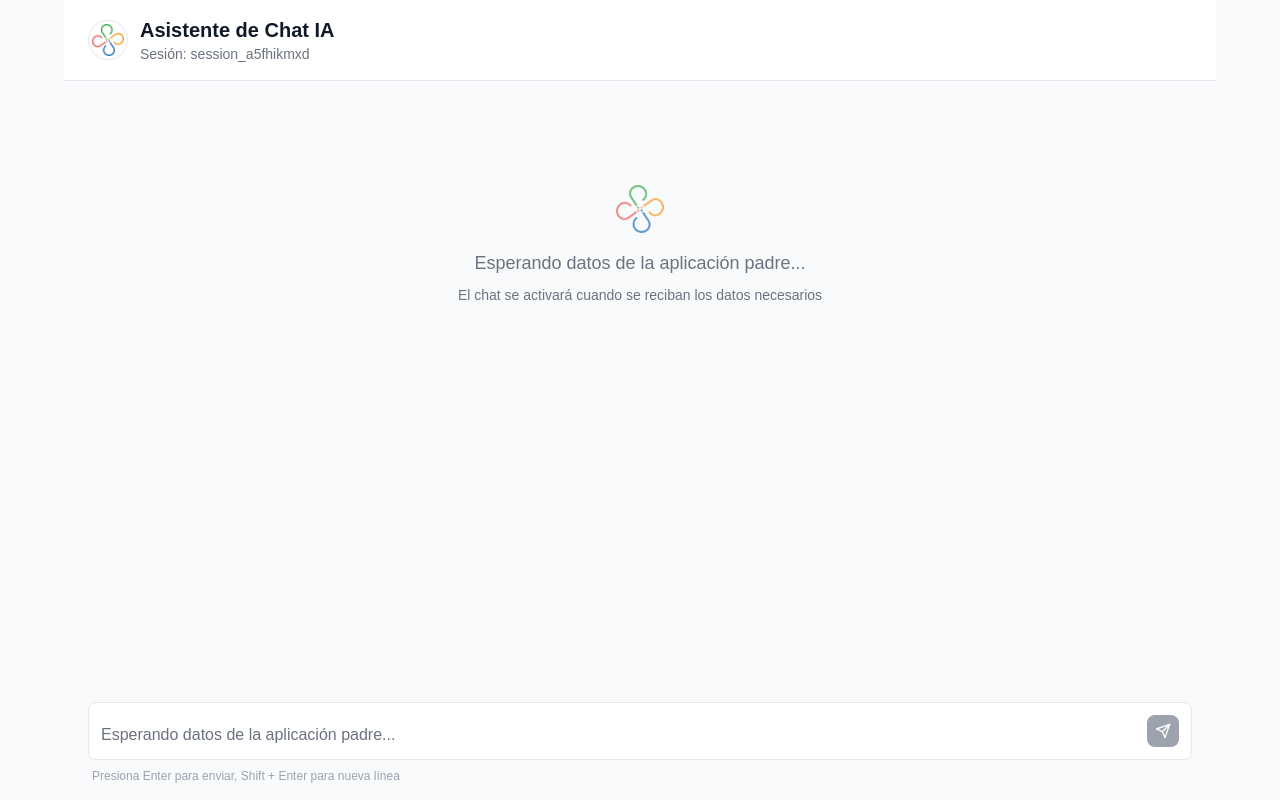
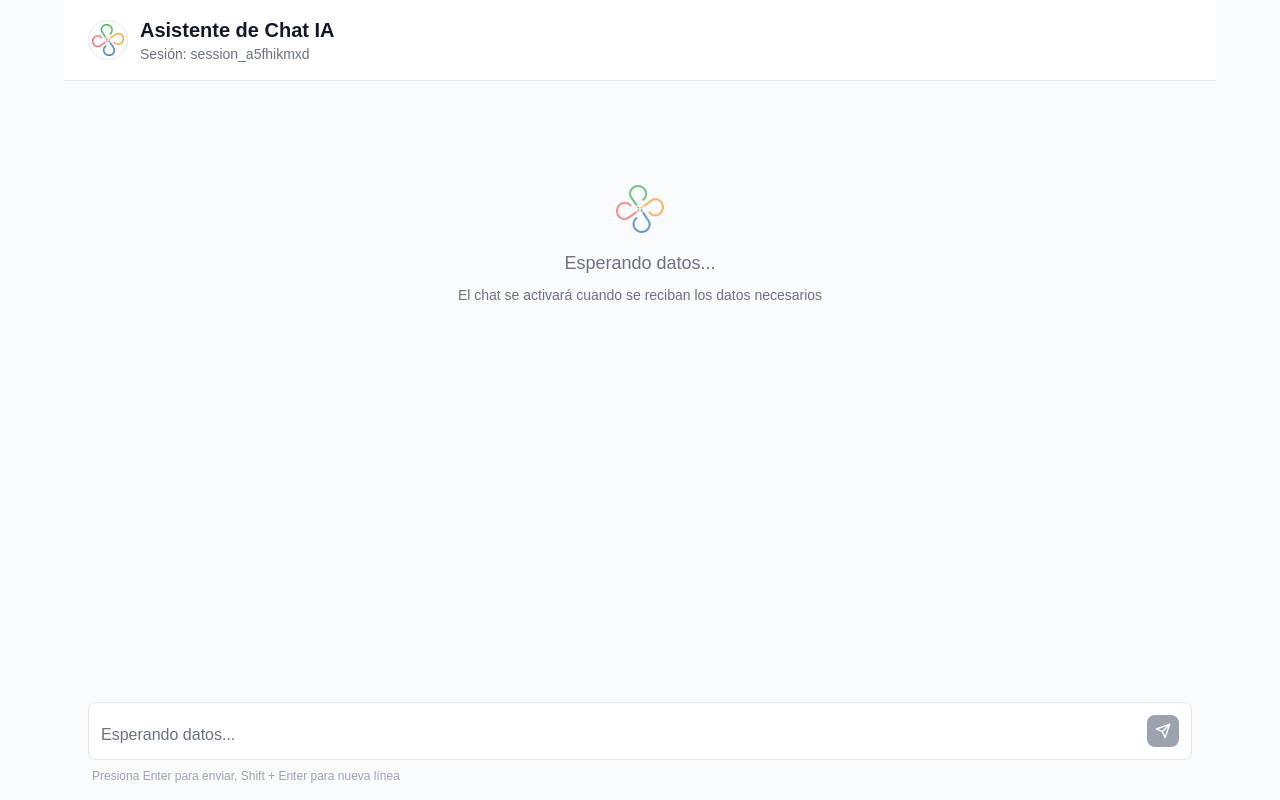
Before and after one commit to ihernandezcs3/ai-chatbot-n8n, a Next.js app: page / in a window 1280 px wide. Built offline with nearby package versions, Linux system fonts and the light colour scheme.

Commit message:
Update ChatInterface component to simplify loading messages by removing reference to parent application data.

```diff
--- a/app/components/ChatInterface.tsx
+++ b/app/components/ChatInterface.tsx
@@ -279,7 +279,7 @@
               alt="Logo CS3"
               className="w-12 h-12 mx-auto mb-4 opacity-70"
             />
-            <p className="text-lg">Esperando datos de la aplicación padre...</p>
+            <p className="text-lg">Esperando datos...</p>
             <p className="text-sm mt-2">
               El chat se activará cuando se reciban los datos necesarios
             </p>
@@ -402,7 +402,7 @@
               placeholder={
                 isDataReceived
                   ? "Escribe tu mensaje... (Shift + Enter para nueva línea)"
-                  : "Esperando datos de la aplicación padre..."
+                  : "Esperando datos..."
               }
               disabled={isLoading || !isDataReceived}
               rows={1}
```
